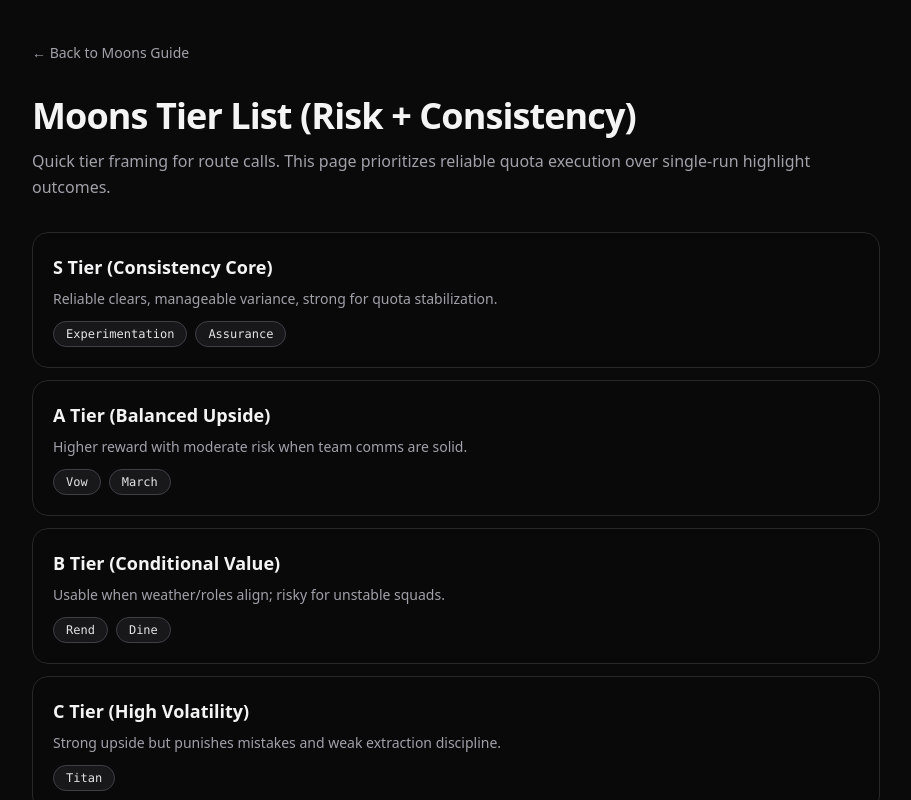
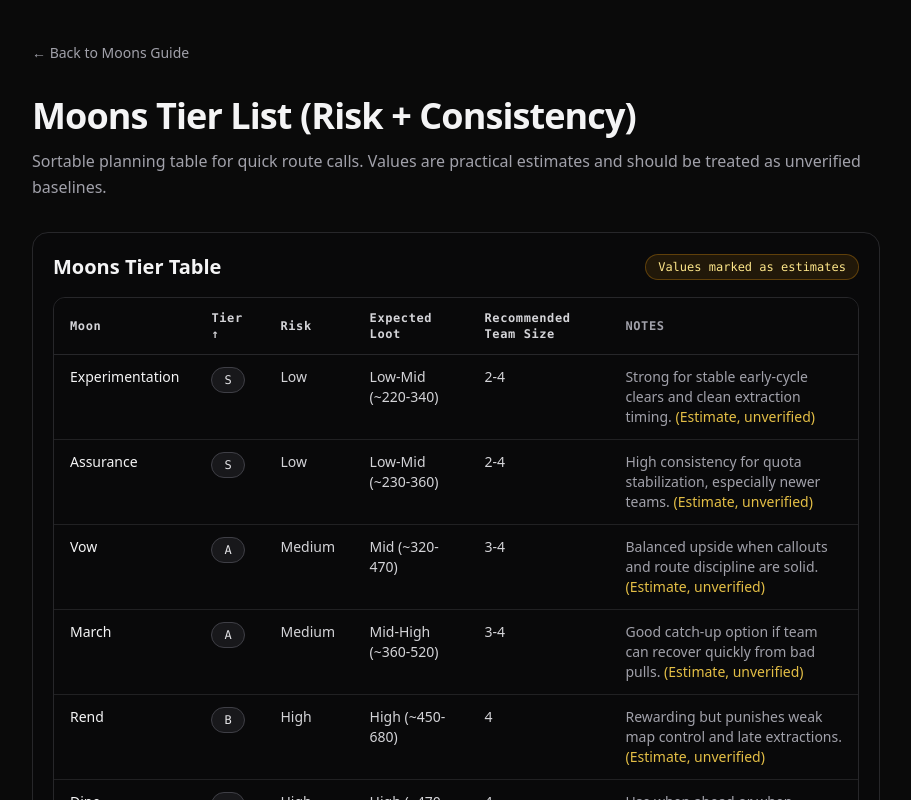
Before and after one commit to yuzhoudabaozhayujiamigou-cloud/spaceship-monster, a Next.js app: page /tools/lethal-company/moons/tier-list in a window 1280 px wide. Shown: the top 800 px of the page, without its empty margins (184-1095 px from the left). Built offline with nearby package versions, Linux system fonts and the light colour scheme.

Commit message:
Update presets CTA copy and make moons tier list sortable

```diff
--- /dev/null
+++ b/app/tools/lethal-company/moons/tier-list/TierListTableClient.tsx
@@ -0,0 +1,134 @@
+"use client";
+
+import { useMemo, useState } from "react";
+
+export type TierRow = {
+  moon: string;
+  tier: "S" | "A" | "B" | "C";
+  risk: "Low" | "Medium" | "High" | "Very High";
+  expectedLoot: string;
+  expectedLootValue: number;
+  recommendedTeamSize: string;
+  teamSizeMin: number;
+  notes: string;
+  estimated: boolean;
+};
+
+type SortKey = "moon" | "tier" | "risk" | "expectedLoot" | "recommendedTeamSize";
+type SortDirection = "asc" | "desc";
+
+const TIER_ORDER: Record<TierRow["tier"], number> = { S: 1, A: 2, B: 3, C: 4 };
+const RISK_ORDER: Record<TierRow["risk"], number> = {
+  Low: 1,
+  Medium: 2,
+  High: 3,
+  "Very High": 4,
+};
+
+export default function TierListTableClient({ rows }: { rows: TierRow[] }) {
+  const [sortKey, setSortKey] = useState<SortKey>("tier");
+  const [direction, setDirection] = useState<SortDirection>("asc");
+
+  function toggleSort(nextKey: SortKey) {
+    if (sortKey === nextKey) {
+      setDirection((prev) => (prev === "asc" ? "desc" : "asc"));
+      return;
+    }
+    setSortKey(nextKey);
+    setDirection("asc");
+  }
+
+  const sortedRows = useMemo(() => {
+    const next = [...rows];
+    next.sort((a, b) => {
+      let cmp = 0;
+      if (sortKey === "moon") cmp = a.moon.localeCompare(b.moon);
+      if (sortKey === "tier") cmp = TIER_ORDER[a.tier] - TIER_ORDER[b.tier];
+      if (sortKey === "risk") cmp = RISK_ORDER[a.risk] - RISK_ORDER[b.risk];
+      if (sortKey === "expectedLoot") cmp = a.expectedLootValue - b.expectedLootValue;
+      if (sortKey === "recommendedTeamSize") cmp = a.teamSizeMin - b.teamSizeMin;
+      return direction === "asc" ? cmp : -cmp;
+    });
+    return next;
+  }, [direction, rows, sortKey]);
+
+  function sortLabel(key: SortKey) {
+    if (sortKey !== key) return "";
+    return direction === "asc" ? "↑" : "↓";
+  }
+
+  return (
+    <section className="rounded-2xl border border-zinc-800 bg-zinc-950/40 p-5">
+      <div className="mb-4 flex flex-wrap items-center justify-between gap-3">
+        <h2 className="text-xl font-semibold">Moons Tier Table</h2>
+        <span className="rounded-full border border-amber-500/30 bg-amber-500/10 px-3 py-1 text-xs font-mono text-amber-200">
+          Values marked as estimates
+        </span>
+      </div>
+
+      <div className="overflow-x-auto rounded-xl border border-zinc-800">
+        <table className="min-w-full text-sm">
+          <thead className="border-b border-zinc-800 bg-zinc-950/70 text-left text-xs font-mono uppercase tracking-wider text-zinc-400">
+            <tr>
+              <th className="px-4 py-3">
+                <SortButton label={`Moon ${sortLabel("moon")}`} onClick={() => toggleSort("moon")} />
+              </th>
+              <th className="px-4 py-3">
+                <SortButton label={`Tier ${sortLabel("tier")}`} onClick={() => toggleSort("tier")} />
+              </th>
+              <th className="px-4 py-3">
+                <SortButton label={`Risk ${sortLabel("risk")}`} onClick={() => toggleSort("risk")} />
+              </th>
+              <th className="px-4 py-3">
+                <SortButton
+                  label={`Expected Loot ${sortLabel("expectedLoot")}`}
+                  onClick={() => toggleSort("expectedLoot")}
+                />
+              </th>
+              <th className="px-4 py-3">
+                <SortButton
+                  label={`Recommended Team Size ${sortLabel("recommendedTeamSize")}`}
+                  onClick={() => toggleSort("recommendedTeamSize")}
+                />
+              </th>
+              <th className="px-4 py-3">Notes</th>
+            </tr>
+          </thead>
+          <tbody>
+            {sortedRows.map((row) => (
+              <tr key={row.moon} className="border-b border-zinc-800/80 align-top last:border-b-0">
+                <td className="px-4 py-3 font-medium text-zinc-100">{row.moon}</td>
+                <td className="px-4 py-3">
+                  <span className="inline-flex rounded-full border border-zinc-700 bg-zinc-900 px-3 py-1 text-xs font-mono text-zinc-200">
+                    {row.tier}
+                  </span>
+                </td>
+                <td className="px-4 py-3 text-zinc-300">{row.risk}</td>
+                <td className="px-4 py-3 text-zinc-300">{row.expectedLoot}</td>
+                <td className="px-4 py-3 text-zinc-300">{row.recommendedTeamSize}</td>
+                <td className="px-4 py-3 text-zinc-400">
+                  {row.notes}{" "}
+                  {row.estimated ? (
+                    <span className="text-amber-300/90">(Estimate, unverified)</span>
+                  ) : null}
+                </td>
+              </tr>
+            ))}
+          </tbody>
+        </table>
+      </div>
+    </section>
+  );
+}
+
+function SortButton({ label, onClick }: { label: string; onClick: () => void }) {
+  return (
+    <button
+      type="button"
+      onClick={onClick}
+      className="inline-flex items-center gap-1 text-left text-zinc-300 transition-colors hover:text-zinc-100"
+    >
+      {label}
+    </button>
+  );
+}
--- a/app/tools/lethal-company/moons/tier-list/page.tsx
+++ b/app/tools/lethal-company/moons/tier-list/page.tsx
@@ -2,6 +2,7 @@ import Link from "next/link";
 
 import { buildMetadata } from "../../../../_seo/metadata";
 import { SITE } from "../../../../_seo/site";
+import TierListTableClient, { type TierRow } from "./TierListTableClient";
 
 export const metadata = buildMetadata({
   title: `Lethal Company Moons Tier List (Practical Risk Tiers) | ${SITE.name}`,
@@ -12,26 +13,83 @@ export const metadata = buildMetadata({
 
 const tiers = [
   {
-    name: "S Tier (Consistency Core)",
-    profile: "Reliable clears, manageable variance, strong for quota stabilization.",
-    picks: ["Experimentation", "Assurance"],
+    moon: "Experimentation",
+    tier: "S",
+    risk: "Low",
+    expectedLoot: "Low-Mid (~220-340)",
+    expectedLootValue: 280,
+    recommendedTeamSize: "2-4",
+    teamSizeMin: 2,
+    notes: "Strong for stable early-cycle clears and clean extraction timing.",
+    estimated: true,
   },
   {
-    name: "A Tier (Balanced Upside)",
-    profile: "Higher reward with moderate risk when team comms are solid.",
-    picks: ["Vow", "March"],
+    moon: "Assurance",
+    tier: "S",
+    risk: "Low",
+    expectedLoot: "Low-Mid (~230-360)",
+    expectedLootValue: 295,
+    recommendedTeamSize: "2-4",
+    teamSizeMin: 2,
+    notes: "High consistency for quota stabilization, especially newer teams.",
+    estimated: true,
   },
   {
-    name: "B Tier (Conditional Value)",
-    profile: "Usable when weather/roles align; risky for unstable squads.",
-    picks: ["Rend", "Dine"],
+    moon: "Vow",
+    tier: "A",
+    risk: "Medium",
+    expectedLoot: "Mid (~320-470)",
+    expectedLootValue: 395,
+    recommendedTeamSize: "3-4",
+    teamSizeMin: 3,
+    notes: "Balanced upside when callouts and route discipline are solid.",
+    estimated: true,
   },
   {
-    name: "C Tier (High Volatility)",
-    profile: "Strong upside but punishes mistakes and weak extraction discipline.",
-    picks: ["Titan"],
+    moon: "March",
+    tier: "A",
+    risk: "Medium",
+    expectedLoot: "Mid-High (~360-520)",
+    expectedLootValue: 440,
+    recommendedTeamSize: "3-4",
+    teamSizeMin: 3,
+    notes: "Good catch-up option if team can recover quickly from bad pulls.",
+    estimated: true,
   },
-];
+  {
+    moon: "Rend",
+    tier: "B",
+    risk: "High",
+    expectedLoot: "High (~450-680)",
+    expectedLootValue: 565,
+    recommendedTeamSize: "4",
+    teamSizeMin: 4,
+    notes: "Rewarding but punishes weak map control and late extractions.",
+    estimated: true,
+  },
+  {
+    moon: "Dine",
+    tier: "B",
+    risk: "High",
+    expectedLoot: "High (~470-710)",
+    expectedLootValue: 590,
+    recommendedTeamSize: "4",
+    teamSizeMin: 4,
+    notes: "Use when ahead or when intentionally taking controlled risk.",
+    estimated: true,
+  },
+  {
+    moon: "Titan",
+    tier: "C",
+    risk: "Very High",
+    expectedLoot: "Very High (~600-900)",
+    expectedLootValue: 750,
+    recommendedTeamSize: "4 (coordinated)",
+    teamSizeMin: 4,
+    notes: "Large upside but high wipe probability without tight team roles.",
+    estimated: true,
+  },
+] satisfies TierRow[];
 
 const faqs = [
   {
@@ -48,6 +106,11 @@ const faqs = [
     question: "How should teams use this during a quota cycle?",
     answer:
       "If behind, take one calibrated risk tier up. If ahead, drop one tier and bank consistency to protect quota margin.",
+  },
+  {
+    question: "Are expected loot values exact?",
+    answer:
+      "No. They are estimate ranges for planning context, marked unverified until validated against your exact version and settings.",
   },
 ];
 
@@ -71,7 +134,7 @@ export default function LethalCompanyMoonsTierListPage() {
     itemListElement: tiers.map((tier, index) => ({
       "@type": "ListItem",
       position: index + 1,
-      name: tier.name,
+      name: `${tier.moon} (${tier.tier})`,
       url: `${SITE.url}/tools/lethal-company/moons/tier-list`,
     })),
   };
@@ -102,32 +165,12 @@ export default function LethalCompanyMoonsTierListPage() {
             Moons Tier List (Risk + Consistency)
           </h1>
           <p className="mt-3 text-zinc-400 leading-relaxed">
-            Quick tier framing for route calls. This page prioritizes reliable
-            quota execution over single-run highlight outcomes.
+            Sortable planning table for quick route calls. Values are practical
+            estimates and should be treated as unverified baselines.
           </p>
         </header>
 
-        <section className="space-y-3">
-          {tiers.map((tier) => (
-            <article
-              key={tier.name}
-              className="rounded-2xl border border-zinc-800 bg-zinc-950/40 p-5"
-            >
-              <h2 className="text-lg font-semibold">{tier.name}</h2>
-              <p className="mt-2 text-sm text-zinc-400">{tier.profile}</p>
-              <div className="mt-3 flex flex-wrap gap-2">
-                {tier.picks.map((pick) => (
-                  <span
-                    key={pick}
-                    className="inline-flex rounded-full border border-zinc-700 bg-zinc-900 px-3 py-1 text-xs font-mono text-zinc-200"
-                  >
-                    {pick}
-                  </span>
-                ))}
-              </div>
-            </article>
-          ))}
-        </section>
+        <TierListTableClient rows={tiers} />
 
         <section className="mt-8 rounded-2xl border border-zinc-800 bg-zinc-950/40 p-6">
           <h2 className="text-xl font-semibold">Related tools</h2>
```
Also changed, not shown: app/presets/page.tsx (+57 -9 lines).
